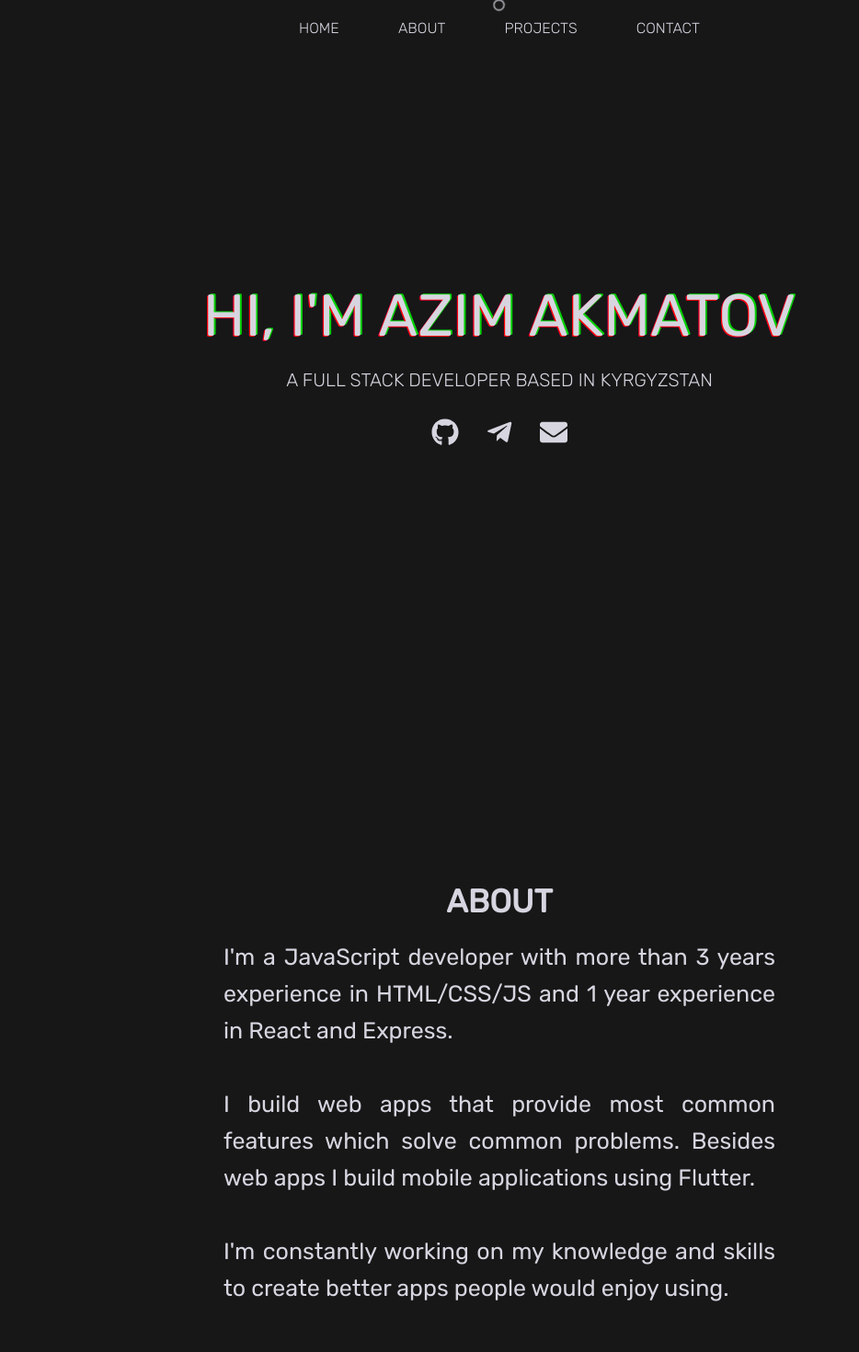
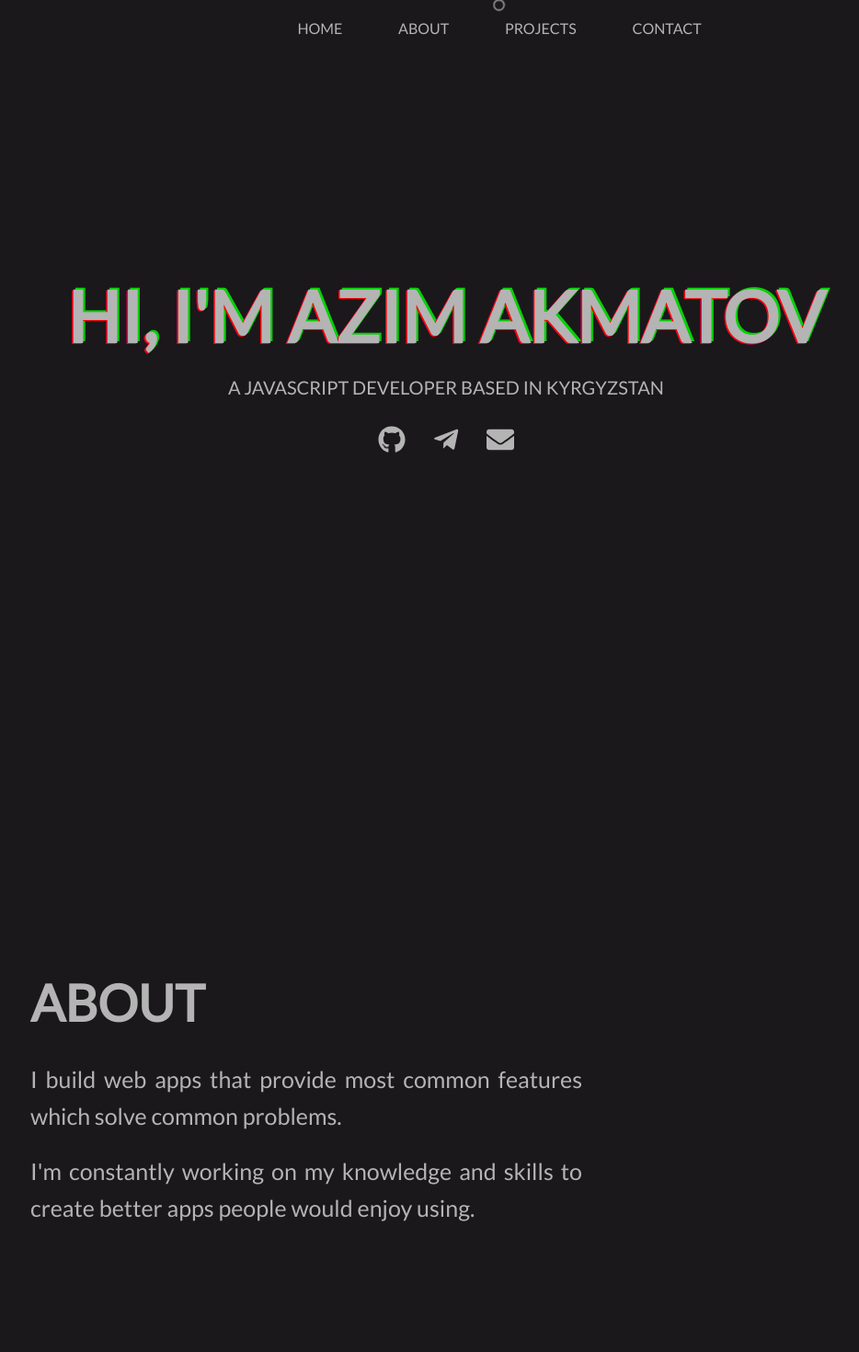
Before and after one commit to akmatoff/akmatoff.github.io, a React (Create React App) app: page / in a window 1280 px wide. Shown: the top 1470 px of the page at 92% size, without its empty margins (97-1031 px from the left). Built offline with nearby package versions, Linux system fonts and the light colour scheme.

Commit message:
UPDATE: Some layout update

```diff
--- a/src/App.css
+++ b/src/App.css
@@ -1,10 +1,10 @@
-@import url("https://fonts.googleapis.com/css2?family=Rubik:wght@300;400&display=swap");
+@import url('https://fonts.googleapis.com/css2?family=Lato&display=swap');
 
 :root {
-  --primary-color: #171717;
-  --secondary-color: #232323;
-  --text-color: #d7d5e0;
-  --highlight-color: #e9e7fa;
+  --primary-color: #1a181a;
+  --secondary-color: #2D2E2E;
+  --text-color: #b4b4b4;
+  --highlight-color: #FBFBFB;
 }
 
 * {
@@ -18,13 +18,14 @@ a {
 }
 
 p {
-  font-size: 23px;
+  font-size: 30px;
 }
 
 h1,
 h2,
 h3 {
   margin: 0;
+  font-size: 35px;
 }
 
 html {
@@ -39,8 +40,9 @@ body {
   color: var(--text-color);
   margin: 0;
   padding: 0;
-  font-family: "Rubik", sans-serif;
+  font-family: "Lato", sans-serif;
   height: auto;
+  width: 100%;
   /* scrollbar-width: none; */
 }
 
@@ -86,7 +88,7 @@ body {
 
 .header-title {
   text-transform: uppercase;
-  font-size: clamp(25px, 5vw, 35px);
+  font-size: clamp(35px, 5vw, 55px);
 }
 
 @keyframes cursorAnimation {
@@ -100,8 +102,10 @@ body {
   }
 }
 
-/* @media screen and (max-width: 1200) {
+@media screen and (max-width: 1200) {
   .main-container {
     width: 100%;
+    align-items: center;
+    justify-content: center;
   }
-} */
+}
--- a/src/components/About.css
+++ b/src/components/About.css
@@ -1,6 +1,10 @@
+#about {
+  align-items: flex-start;
+}
+
 .text-container {
-  padding: 20px;
-  width: clamp(400px, 50vw, 800px);
+  padding: 10px 0;
+  width: clamp(400px, 50vw, 600px);
   font-size: clamp(15px, 4vw, 25px);
   text-align: justify;
   line-height: 1.6em;
--- a/src/components/About.js
+++ b/src/components/About.js
@@ -19,12 +19,11 @@ function About() {
     >
       <h1 className="header-title">About</h1>
       <div className="text-container">
-        I'm a JavaScript developer with more than 3 years experience in
-        HTML/CSS/JS and 1 year experience in React and Express.
+
       </div>
       <div className="text-container">
         I build web apps that provide most common features which solve common
-        problems. Besides web apps I build mobile applications using Flutter.
+        problems.
       </div>
       <div className="text-container">
         I'm constantly working on my knowledge and skills to create better apps
--- a/src/components/Contact.css
+++ b/src/components/Contact.css
@@ -42,5 +42,5 @@ button[type="submit"] {
 }
 
 button[type="submit"]:hover {
-  background-color: #202020;
+  background-color: var(--highlight-color);
 }
--- a/src/components/Home.css
+++ b/src/components/Home.css
@@ -1,14 +1,14 @@
 #home {
-  align-items: center;
+  align-items: flex-start;
   justify-content: center;
 }
 
 .greeting {
-  font-weight: normal;
-  font-size: clamp(1.8rem, 5vw, 70px);
+  text-align: left;
+  font-weight: bold;
+  font-size: clamp(4.8rem, 5vw, 90px);
   text-shadow: -0.04em 0.021em 0 rgba(255, 0, 0.8),
     0.03em -0.05em 0 rgba(0, 255, 0, 0.8), -0.09em 0.03em 0 rgba(0, 0, 255, 0.8);
-
   animation: glitch 1.7s infinite;
 }
 
@@ -18,7 +18,7 @@
 }
 
 .home-text-container {
-  text-align: center;
+  text-align: justify;
   padding: 40px;
 }
 
--- a/src/components/Home.js
+++ b/src/components/Home.js
@@ -22,7 +22,7 @@ function Home() {
           HI, I'M AZIM AKMATOV
         </h1>
         <p className="greeting-about">
-          A FULL STACK DEVELOPER BASED IN KYRGYZSTAN
+          A JAVASCRIPT DEVELOPER BASED IN KYRGYZSTAN
         </p>
 
         <div className="social-links-container flex-row centered">
--- a/src/components/Projects.css
+++ b/src/components/Projects.css
@@ -2,6 +2,7 @@
   width: 100%;
   height: auto;
   min-height: 100vh;
+  align-items: flex-start;
 }
 
 .projects-container {
@@ -9,13 +10,15 @@
   grid-template-columns: 1fr 1fr;
   gap: 20px;
   place-items: center;
-  padding: 30px;
+  padding: 50px 0;
+  margin: 0;
 }
 
 .project-card {
   width: clamp(400px, 50vw, 500px);
   padding: 50px;
-  background-color: var(--primary-color);
+  background-color: var(--secondary-color);
+  border-radius: 15px;
   transition: 0.3s ease-in;
 }
 
```
Also changed, not shown: 1 other file (tests, documents, lock files or other folders).
